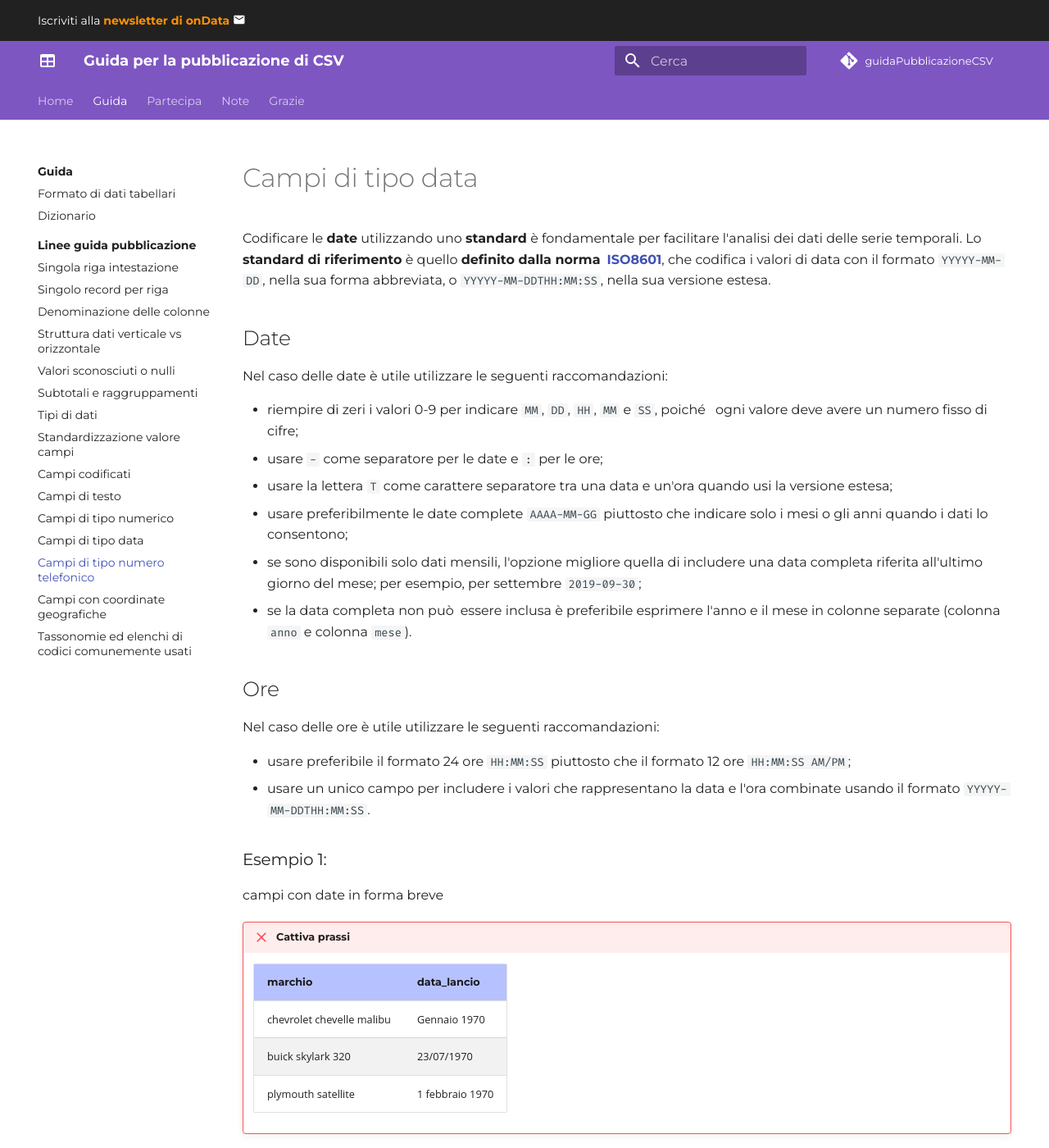
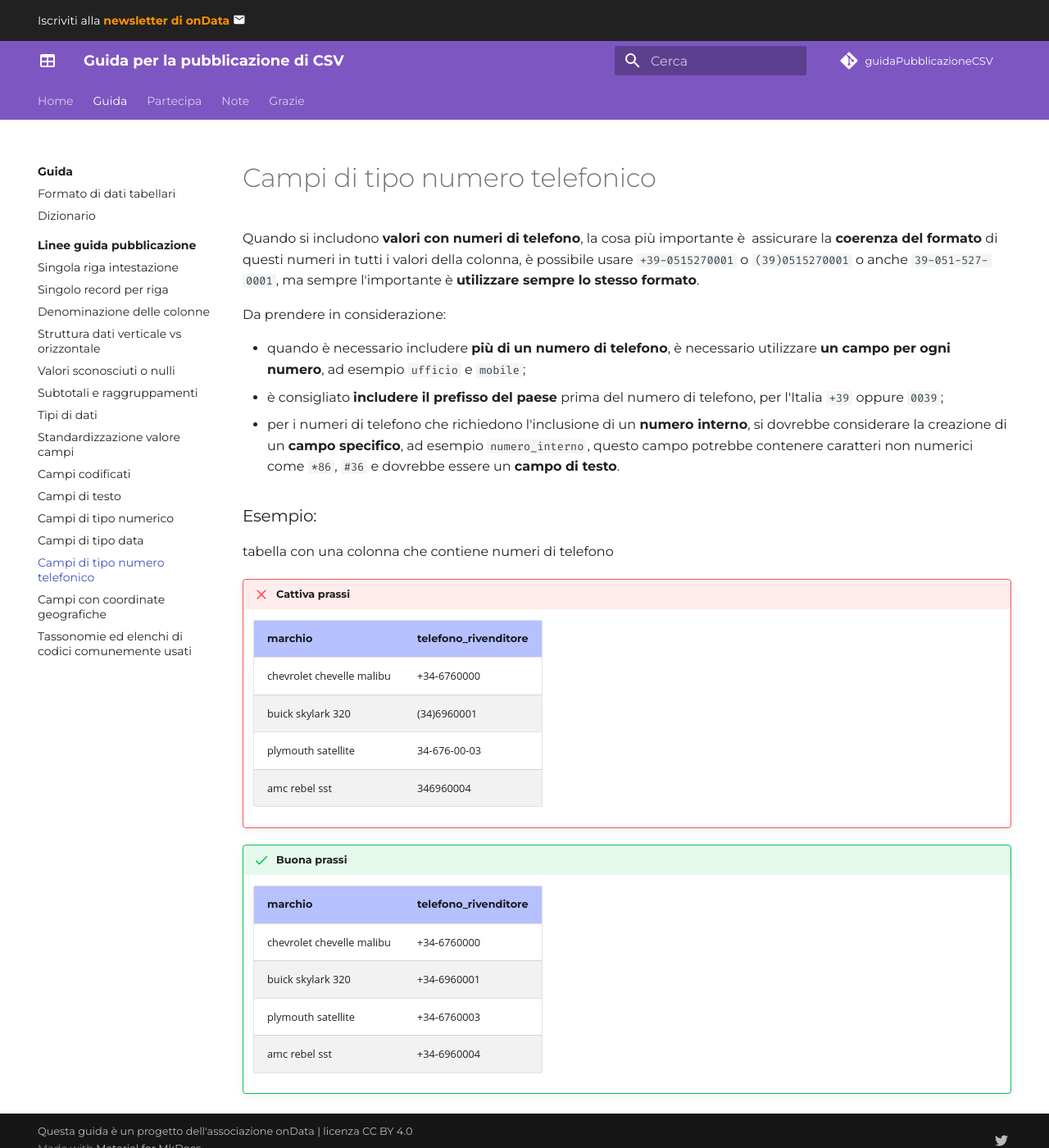
Before and after one commit to ondata/guidaPraticaPubblicazioneCSV, an MkDocs documentation site: the page built from docs/guida/linee_guida_pubblicazione/P13_campi_tipo_numero_telefonico.md, in a window 1280 px wide and 1400 px high. Shown: the whole window at 82% size. Built offline with MkDocs 1.6.1 and Material for MkDocs 9.7.7, drawn with Linux system fonts in a browser that asks for light colours; comment, search, counter and statistics services are not loaded; some of the changed text lies outside the part shown.

Commit message:
prima versione capitolo

```diff
--- a/docs/guida/linee_guida_pubblicazione/P13_campi_tipo_numero_telefonico.md
+++ b/docs/guida/linee_guida_pubblicazione/P13_campi_tipo_numero_telefonico.md
@@ -5,65 +5,35 @@ hide:
 title: Campi di tipo data
 ---
 
-# Campi di tipo data
+# Campi di tipo numero telefonico
 
-Codificare le **date** utilizzando uno **standard** è fondamentale per facilitare l'analisi dei dati delle serie temporali. Lo **standard di riferimento** è quello **definito dalla norma [ISO8601](https://es.wikipedia.org/wiki/ISO_8601)**, che codifica i valori di data con il formato `YYYYY-MM-DD`, nella sua forma abbreviata, o `YYYYY-MM-DDTHH:MM:SS`, nella sua versione estesa.
+Quando si includono **valori con numeri di telefono**, la cosa più importante è assicurare la **coerenza del formato** di questi numeri in tutti i valori della colonna, è possibile usare `+39-0515270001` o `(39)0515270001` o anche `39-051-527-0001`, ma sempre l'importante è **utilizzare sempre lo stesso formato**.
 
-## Date
+Da prendere in considerazione:
 
-Nel caso delle date è utile utilizzare le seguenti raccomandazioni:
+- quando è necessario includere **più di un numero di telefono**, è necessario utilizzare **un campo per ogni numero**, ad esempio `ufficio` e `mobile`;
+- è consigliato **includere il prefisso del paese** prima del numero di telefono, per l'Italia `+39` oppure `0039`;
+- per i numeri di telefono che richiedono l'inclusione di un **numero interno**, si dovrebbe considerare la creazione di un **campo specifico**, ad esempio `numero_interno`, questo campo potrebbe contenere caratteri non numerici come `*86`, `#36` e dovrebbe essere un **campo di testo**.
 
-- riempire di zeri i valori 0-9 per indicare `MM`, `DD`, `HH`, `MM` e `SS`, poiché  ogni valore deve avere un numero fisso di cifre;
-- usare `-` come separatore per le date e `:` per le ore;
-- usare la lettera `T` come carattere separatore tra una data e un'ora quando usi la versione estesa;
-- usare preferibilmente le date complete `AAAA-MM-GG` piuttosto che indicare solo i mesi o gli anni quando i dati lo consentono;
-- se sono disponibili solo dati mensili, l'opzione migliore quella di includere una data completa riferita all'ultimo giorno del mese; per esempio, per settembre `2019-09-30`;
-- se la data completa non può essere inclusa è preferibile esprimere l'anno e il mese in colonne separate (colonna `anno` e colonna `mese`).
 
-## Ore
+### Esempio:
 
-Nel caso delle ore è utile utilizzare le seguenti raccomandazioni:
-
-- usare preferibile il formato 24 ore `HH:MM:SS` piuttosto che il formato 12 ore `HH:MM:SS AM/PM`;
-- usare un unico campo per includere i valori che rappresentano la data e l'ora combinate usando il formato `YYYYY-MM-DDTHH:MM:SS`.
-
-### Esempio 1:
-
-campi con date in forma breve
+tabella con una colonna che contiene numeri di telefono
 
 !!! failure "Cattiva prassi"
 
-    | marchio | data_lancio |
+    | marchio | telefono_rivenditore |
     | --- | --- |
-    | chevrolet chevelle malibu | Gennaio 1970 |
-    | buick skylark 320 | 23/07/1970 |
-    | plymouth satellite | 1 febbraio 1970 |
+    | chevrolet chevelle malibu | +34-6760000 |
+    | buick skylark 320 | (34)6960001 |
+    | plymouth satellite | 34-676-00-03 |
+    | amc rebel sst | 346960004 |
 
 !!! success "Buona prassi"
 
-    | marchio | data_lancio |
+    | marchio | telefono_rivenditore |
     | --- | --- |
-    | chevrolet chevelle malibu | 1970-01-31 |
-    | buick skylark 320 | 1970-07-23 |
-    | plymouth satellite | 1970-02-01 |
-
-
-### Esempio 2:
-
-campi con date e orari in forma estesa
-
-!!! failure "Cattiva prassi"
-
-    | identificativo_veicolo | data_vendita |
-    | --- | --- |
-    | 0003407G236 | 12 gennaio 1970, alle 15:10 |
-    | 0003507H003 | 23/07/1970 - 04:34 PM |
-    | 0003407G237 | 1-Febbraio-1970-12-23-34 |
-
-!!! success "Buona prassi"
-
-| identificativo_veicolo | data_vendita |
-    | --- | --- |
-    | 0003407G236 | 1970-01-31T15:10:00 |
-    | 0003507H003 | 1970-07-23T16:34:00 |
-    | 0003407G237 | 1970-02-01T12:23:34 |
+    | chevrolet chevelle malibu | +34-6760000 |
+    | buick skylark 320 | +34-6960001 |
+    | plymouth satellite | +34-6760003 |
+    | amc rebel sst | +34-6960004 |
```
